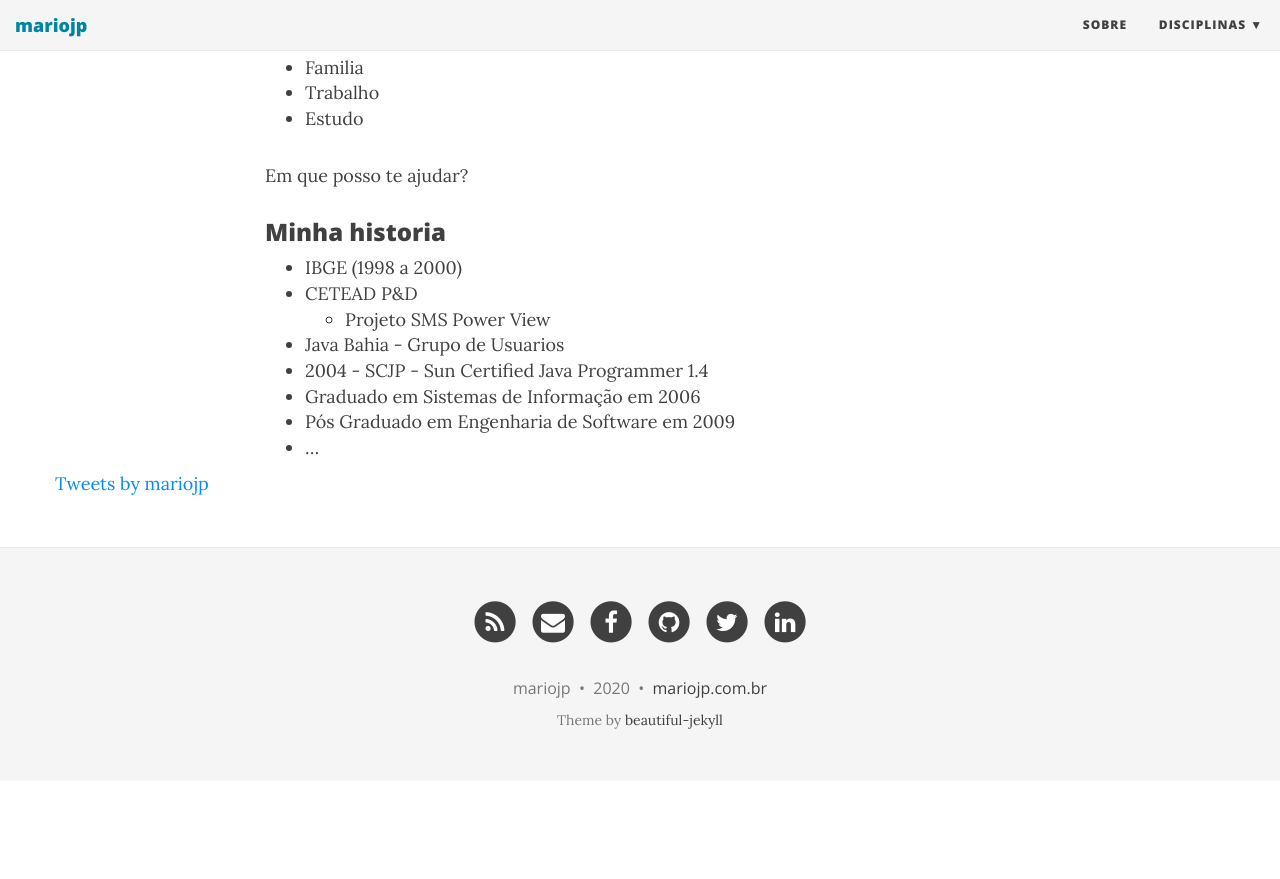
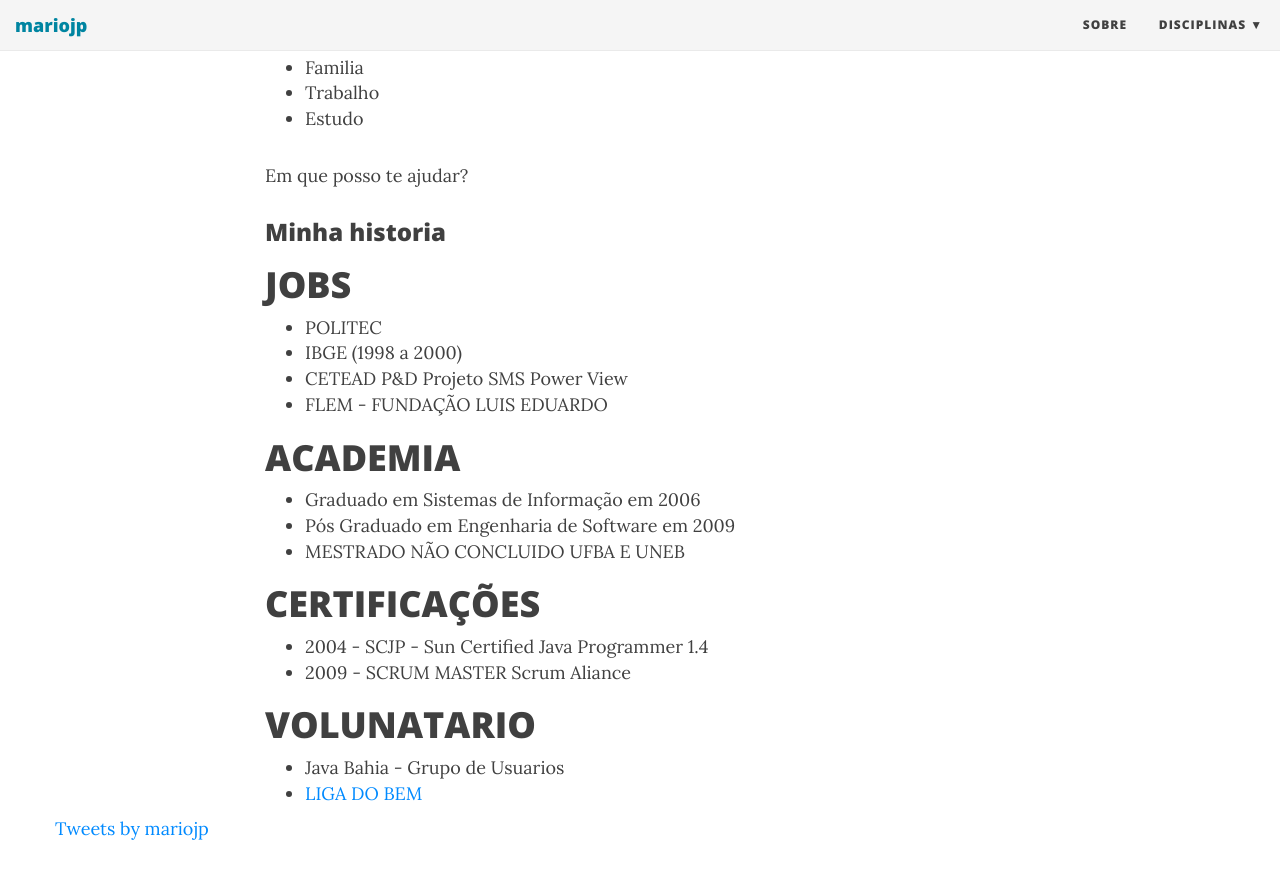
Before and after one commit to mariojp/mariojp.github.io, a Jekyll site: the page built from aboutme.md, in a window 1280 px wide and 900 px high, scrolled down 334 px. Shown: the top 879 px of the window. Built offline with Jekyll 4.4.1, drawn with Linux system fonts in a browser that asks for light colours; nearby versions of some CDN libraries; comment, search, counter and statistics services are not loaded; before the commit the page ends 1115 px from its top, so only the background shows below that.

Commit message:
edu goole

```diff
--- a/aboutme.md
+++ b/aboutme.md
@@ -15,11 +15,23 @@ Em que posso te ajudar?
 
 ### Minha historia
 
+# JOBS
+- POLITEC
 - IBGE (1998 a 2000)
 - CETEAD P&D
-    - Projeto SMS Power View
-- Java Bahia - Grupo de Usuarios
-- 2004 - SCJP - Sun Certified Java Programmer 1.4
+    Projeto SMS Power View
+- FLEM - FUNDAÇÃO LUIS EDUARDO
+
+# ACADEMIA
 - Graduado em Sistemas de Informação em 2006
 - Pós Graduado em Engenharia de Software em 2009
-- ...
+- MESTRADO NÃO CONCLUIDO UFBA E UNEB
+
+# CERTIFICAÇÕES
+
+- 2004 - SCJP - Sun Certified Java Programmer 1.4
+- 2009 - SCRUM MASTER Scrum Aliance
+
+# VOLUNATARIO
+- Java Bahia - Grupo de Usuarios
+- [LIGA DO BEM](aligadobem.org)
```
Also changed, not shown: _posts/2020-04-02-googleforedu.md (added, +39 -0 lines), img/g1.png (added).
